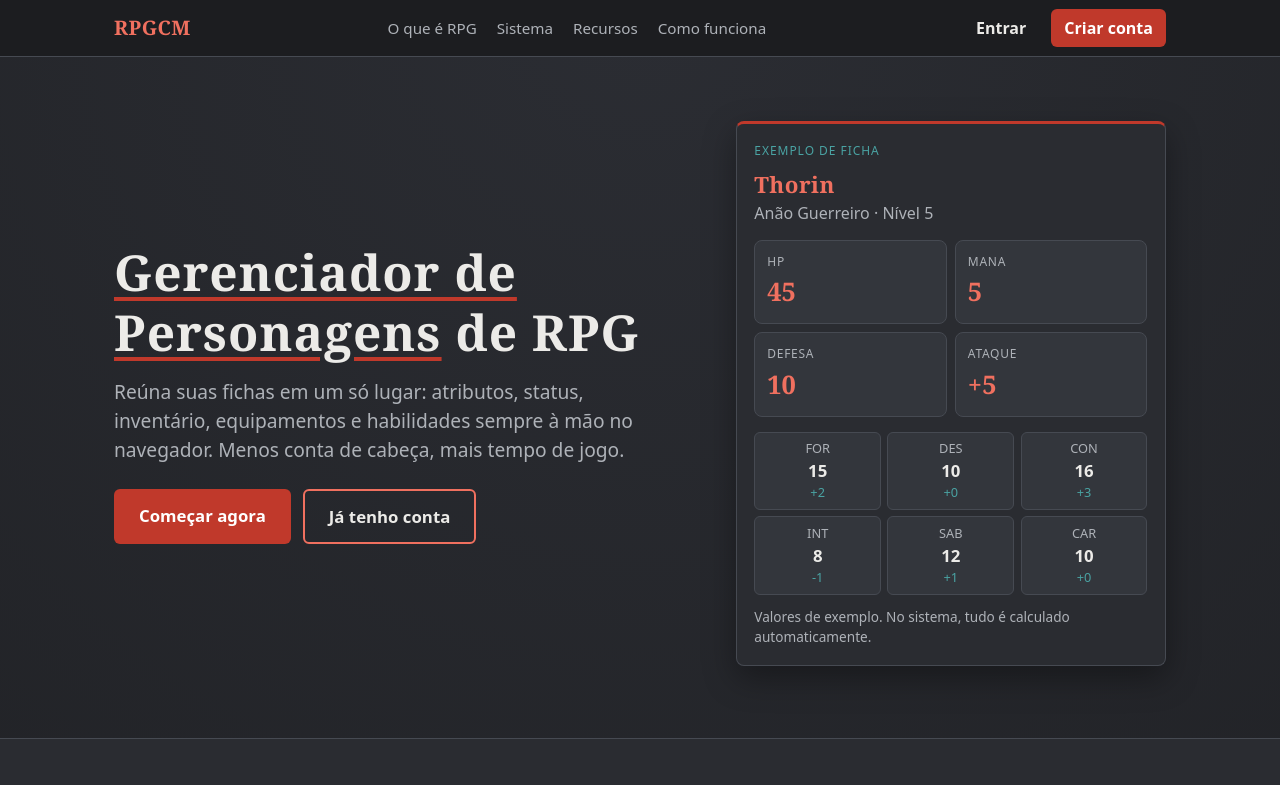
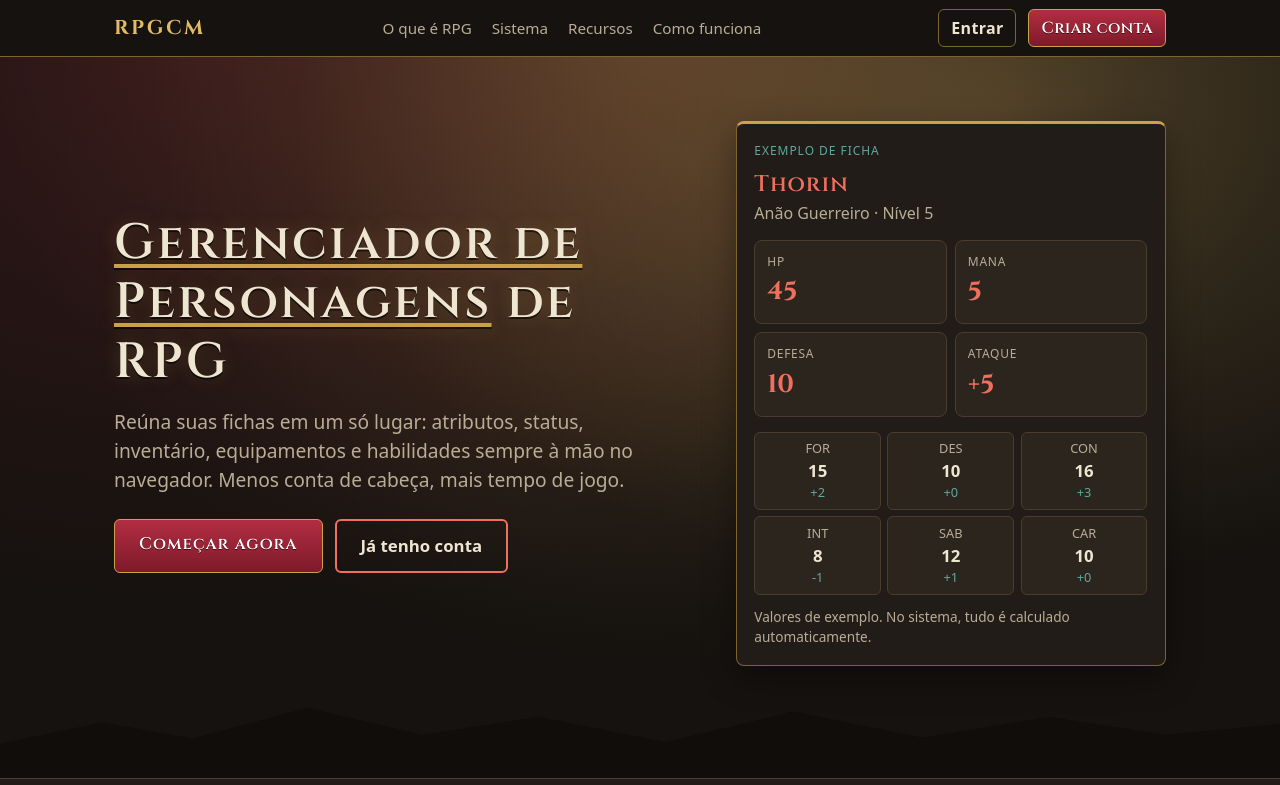
Before and after one commit to strogonoffverde/TCC_RPGCM, a React app in the folder frontend/: page / in a window 1280 px wide. Shown: the top 785 px of the page. Built offline with nearby package versions, Linux system fonts and the light colour scheme; no server answers; the HTML template or start-up script is replaced by a standard one.

Commit message:
style: tema de fantasia com fonte Cinzel e moldura dourada

```diff
--- a/frontend/package.json
+++ b/frontend/package.json
@@ -10,6 +10,7 @@
     "preview": "vite preview"
   },
   "dependencies": {
+    "@fontsource/cinzel": "^5.3.0",
     "react": "^19.3.1",
     "react-dom": "^19.3.1",
     "react-router-dom": "^7.18.4"
--- a/frontend/src/index.css
+++ b/frontend/src/index.css
@@ -922,3 +922,265 @@ button {
     font-size: 2rem;
   }
 }
+/* Tema de fantasia */
+:root {
+  --fundo: #15120f;
+  --superficie: #211c17;
+  --superficie-2: #2c251e;
+  --borda: #4a3d2e;
+  --texto: #efe6d2;
+  --texto-suave: #b9ad96;
+  --acento: #a52a3b;
+  --acento-hover: #b32d42;
+  --verde-azulado: #5fa8a0;
+  --ouro: #c9a24a;
+  --ouro-claro: #e2bb67;
+  --ouro-escuro: #7d6530;
+  --fonte-titulo: 'Cinzel', Georgia, 'Times New Roman', serif;
+}
+
+body {
+  background:
+    radial-gradient(ellipse at top, rgba(201, 162, 74, 0.12) 0%, transparent 55%),
+    radial-gradient(circle at top, #3a2b1e 0%, var(--fundo) 65%);
+  background-attachment: fixed;
+}
+
+h1,
+h2,
+h3 {
+  letter-spacing: 0.05em;
+}
+
+h1 {
+  color: var(--ouro-claro);
+  text-shadow: 0 2px 0 rgba(0, 0, 0, 0.6), 0 0 18px rgba(201, 162, 74, 0.25);
+}
+
+.cartao {
+  border: 1px solid var(--ouro-escuro);
+  border-top: 3px solid var(--ouro);
+  box-shadow:
+    inset 0 0 0 3px var(--superficie),
+    inset 0 0 0 4px rgba(201, 162, 74, 0.28),
+    0 10px 28px rgba(0, 0, 0, 0.45);
+}
+
+.cartao > h2::after {
+  content: '';
+  display: block;
+  height: 2px;
+  margin-top: 0.45rem;
+  background: linear-gradient(90deg, var(--ouro), transparent);
+}
+
+.botao-principal {
+  background: linear-gradient(180deg, #b32d42 0%, #7d1a2a 100%);
+  border: 1px solid var(--ouro);
+  color: #fff;
+  font-family: var(--fonte-titulo);
+  letter-spacing: 0.06em;
+  text-shadow: 0 1px 0 rgba(0, 0, 0, 0.6);
+}
+
+.botao-principal:hover:not(:disabled) {
+  background: linear-gradient(180deg, #c8364d 0%, #8f2033 100%);
+}
+
+.botao-secundario {
+  border-color: var(--ouro-escuro);
+}
+
+.botao-secundario:hover:not(:disabled) {
+  border-color: var(--ouro);
+  color: var(--ouro-claro);
+}
+
+.botao-pequeno {
+  letter-spacing: 0.02em;
+}
+
+/* Página inicial: toque de fantasia */
+.inicio-nav {
+  border-bottom: 1px solid var(--ouro-escuro);
+}
+
+.inicio-marca {
+  color: var(--ouro-claro);
+  font-weight: 700;
+  letter-spacing: 0.12em;
+}
+
+.inicio-sublinhado {
+  text-decoration-color: var(--ouro);
+}
+
+.inicio-hero {
+  position: relative;
+  overflow: hidden;
+  padding-bottom: 7rem;
+  background:
+    radial-gradient(ellipse at 78% 8%, rgba(226, 187, 103, 0.22), transparent 50%),
+    radial-gradient(ellipse at 15% 0%, rgba(165, 42, 59, 0.2), transparent 55%);
+}
+
+.inicio-hero::after {
+  content: '';
+  position: absolute;
+  left: 0;
+  right: 0;
+  bottom: 0;
+  height: 90px;
+  background: #100d0b;
+  clip-path: polygon(
+    0 100%, 0 62%, 8% 38%, 15% 56%, 24% 22%, 33% 52%, 42% 32%, 52% 60%,
+    62% 26%, 72% 55%, 82% 32%, 91% 52%, 100% 40%, 100% 100%
+  );
+  pointer-events: none;
+}
+
+.inicio-hero-grade {
+  position: relative;
+  z-index: 1;
+}
+
+.inicio-item {
+  border-top-color: var(--ouro);
+}
+
+.inicio-passos li::before {
+  border: 1px solid var(--ouro);
+}
+
+.inicio-mock {
+  border-color: var(--ouro-escuro);
+  border-top-color: var(--ouro);
+}
+
+/* Retratos */
+.retrato-moldura {
+  position: relative;
+  width: 100%;
+  aspect-ratio: 5 / 6;
+  overflow: hidden;
+  background: #100d0b;
+  border: 2px solid var(--ouro);
+  border-radius: 4px;
+  box-shadow:
+    0 0 0 3px var(--fundo),
+    0 0 0 4px var(--ouro-escuro),
+    0 10px 24px rgba(0, 0, 0, 0.55),
+    inset 0 0 22px rgba(0, 0, 0, 0.65);
+}
+
+.retrato-svg {
+  display: block;
+  width: 100%;
+  height: 100%;
+}
+
+.seletor-retrato {
+  margin: 0;
+  padding: 1rem;
+  background: var(--superficie-2);
+  border: 1px solid var(--ouro-escuro);
+  border-radius: 8px;
+}
+
+.seletor-retrato legend {
+  padding: 0 0.5rem;
+  font-family: var(--fonte-titulo);
+  color: var(--ouro-claro);
+}
+
+.retrato-palco {
+  display: flex;
+  align-items: center;
+  justify-content: center;
+  gap: 0.9rem;
+}
+
+.retrato-palco .retrato-moldura {
+  width: 9.5rem;
+}
+
+.retrato-seta {
+  width: 2.5rem;
+  height: 2.5rem;
+  padding: 0;
+  font-size: 1.6rem;
+  line-height: 1;
+  color: var(--ouro-claro);
+  background: var(--superficie);
+  border: 1px solid var(--ouro);
+  border-radius: 50%;
+  cursor: pointer;
+}
+
+.retrato-seta:hover:not(:disabled) {
+  background: var(--acento);
+  color: #fff;
+}
+
+.retrato-nome {
+  margin: 0.75rem 0;
+  text-align: center;
+  font-family: var(--fonte-titulo);
+  color: var(--ouro-claro);
+}
+
+.retrato-galeria {
+  display: grid;
+  grid-template-columns: repeat(4, 1fr);
+  gap: 0.5rem;
+}
+
+.retrato-miniatura {
+  padding: 0;
+  aspect-ratio: 5 / 6;
+  overflow: hidden;
+  background: none;
+  border: 2px solid var(--borda);
+  border-radius: 4px;
+  opacity: 0.7;
+  cursor: pointer;
+}
+
+.retrato-miniatura:hover:not(:disabled) {
+  opacity: 1;
+  border-color: var(--ouro-escuro);
+}
+
+.retrato-miniatura.ativa {
+  opacity: 1;
+  border-color: var(--ouro-claro);
+  box-shadow: 0 0 10px rgba(226, 187, 103, 0.55);
+}
+
+.retrato-miniatura:focus-visible,
+.retrato-seta:focus-visible {
+  outline: 2px solid var(--verde-azulado);
+  outline-offset: 2px;
+}
+
+.ficha-cabecalho {
+  display: grid;
+  grid-template-columns: 7rem 1fr;
+  gap: 1rem;
+  align-items: center;
+}
+
+@media (min-width: 640px) {
+  .retrato-palco .retrato-moldura {
+    width: 12rem;
+  }
+
+  .retrato-galeria {
+    grid-template-columns: repeat(6, 1fr);
+  }
+
+  .ficha-cabecalho {
+    grid-template-columns: 9rem 1fr;
+    gap: 1.5rem;
+  }
+}
--- a/frontend/src/main.jsx
+++ b/frontend/src/main.jsx
@@ -1,6 +1,8 @@
 import { StrictMode } from 'react'
 import { createRoot } from 'react-dom/client'
 import { BrowserRouter } from 'react-router-dom'
+import '@fontsource/cinzel/600.css'
+import '@fontsource/cinzel/700.css'
 import './index.css'
 import App from './App.jsx'
 
```
Also changed, not shown: 1 other file (tests, documents, lock files or other folders).
